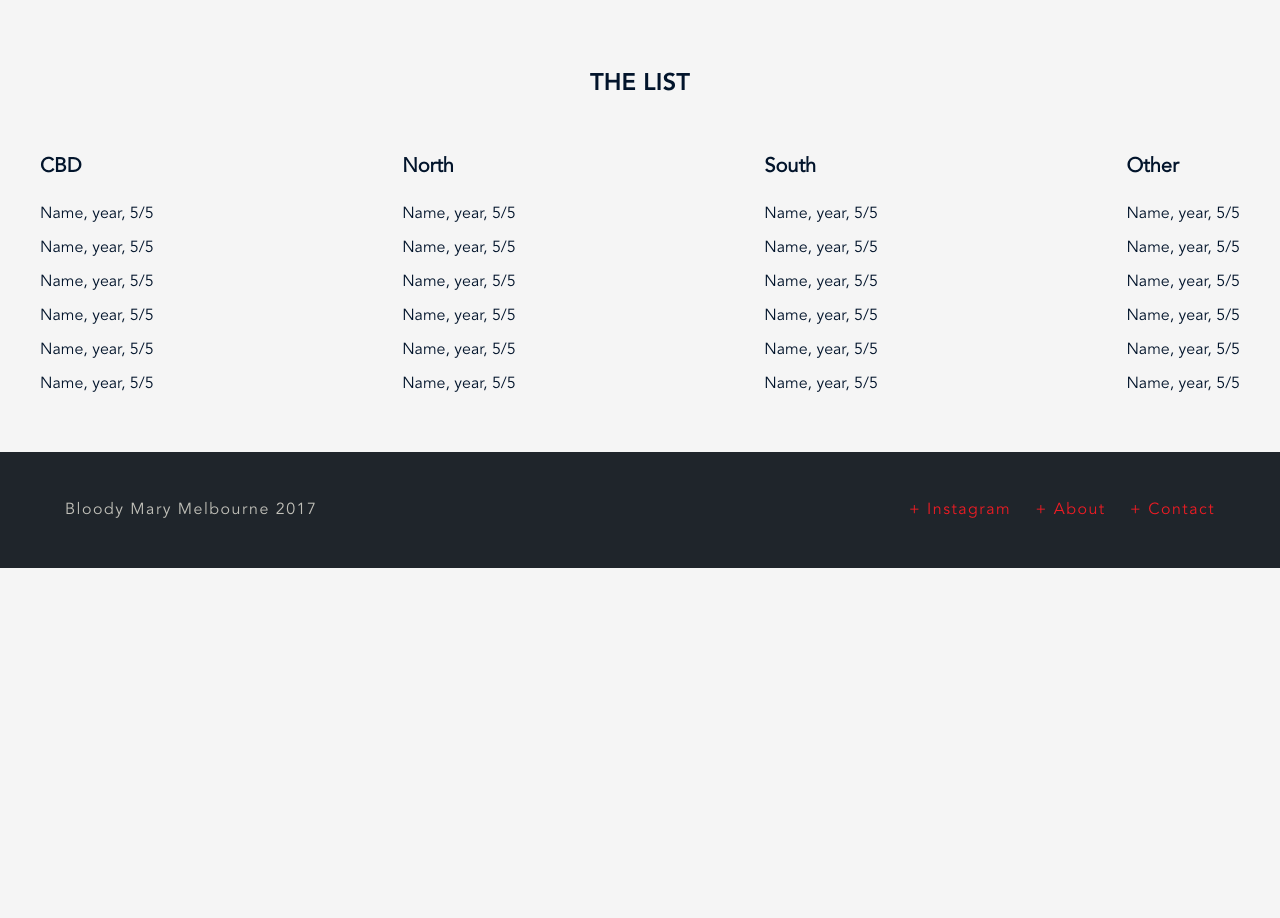
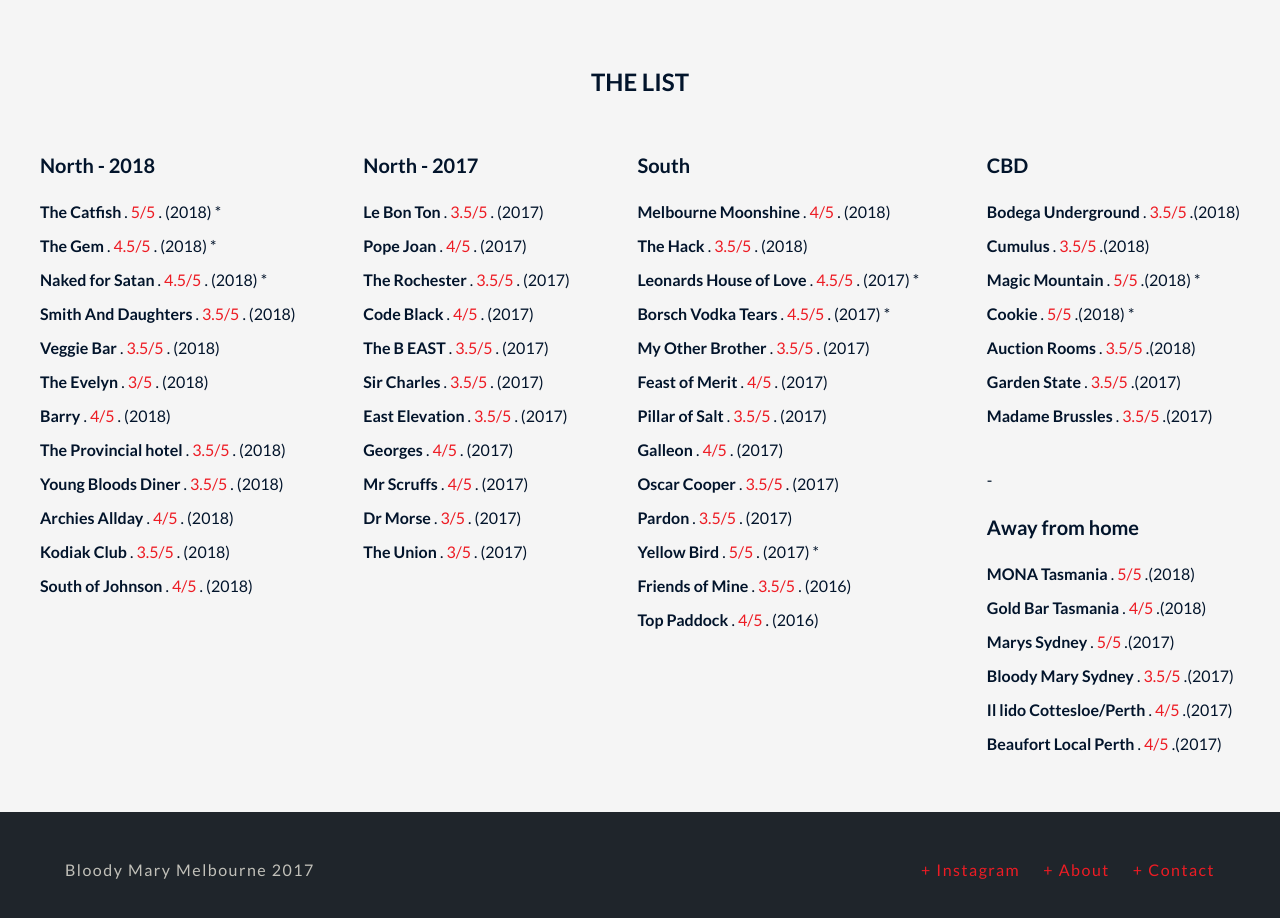
Before and after one commit to blllle/Bloodymary3, a plain HTML site: page index.html in a window 1280 px wide. Shown: the part 1160-2078 px from the top of the page. Before the commit the page ends 1728 px from the top, so only its background shows below. Drawn offline with nearby package versions, Linux system fonts and the light colour scheme; some packages are replaced by stand-ins of ours; a script that the page names is missing.

Commit message:
included list of bloods
list names

```diff
--- a/css/style.scss
+++ b/css/style.scss
@@ -9,8 +9,8 @@
 
 // variables - fonts
 
-$headings-font:             'Avenir Heavy', sans-serif;
-$body-font:                 'Avenir Book', sans-serif;
+$headings-font:             'lato', sans-serif;
+$body-font:                 'lato', sans-serif;
 
 
 $body-size:                 16px;
@@ -20,19 +20,6 @@
 
 
 
-@font-face {
-font-family: 'Avenir Heavy';
-font-style: normal;
-font-weight: normal;
-src: url('fonts/AvenirLTStd-Heavy.woff') format('woff');
-}
-
-@font-face {
-font-family: 'Avenir Book';
-font-style: normal;
-font-weight: normal;
-src: url('fonts/AvenirLTStd-Book.woff') format('woff');
-}
 
 
 body {
@@ -68,6 +55,7 @@
   left: 0;
   background-color: white;
   box-shadow: 0 0 2px rgba(6, 8, 8, 0.15);
+  z-index: 2;
 }
 
 
@@ -119,7 +107,7 @@
 
 h3 {
   font-size: $h3-size;
-  font-weight: 700;
+  font-family: $headings-font;
 }
 
 section {
@@ -171,6 +159,13 @@
 
 }
 
+.venue-name {
+  font-weight: 600;
+}
+.rating {
+  color: $red-color;
+}
+
 
 footer .container {
   display: flex;
--- a/index.html
+++ b/index.html
@@ -28,7 +28,7 @@
 
     <script type="text/javascript" src="https://maps.googleapis.com/maps/api/js?key=AIzaSyCjKQgwOyEoPASA5v9UQ4i64Zpboq8-46Y"></script>
 
-
+ <link href='http://fonts.googleapis.com/css?family=Open+Sans|Lato:400,300,700,900' rel='stylesheet' type='text/css'>
 
 
 
@@ -43,8 +43,8 @@
         <a href="index.html"><img class="logostyle" src="images/bmm2017.svg"/></a>
         <nav>
           <ul>
-            <li><a href="#">The Map</a></li>
-            <li><a href="#">The List</a></li>
+            <li><a href="#map">The Map</a></li>
+            <li><a href="#list">The List</a></li>
           </ul>
         </nav>
       </div>
@@ -60,39 +60,56 @@
 
     </section>
 
-    <section>
+    <section id="map">
       <h2>The Map</h2>
           <div id="mapCanvas" class="mapcanvas"></div>
     </section>
 
 
-    <section>
+    <section id="list">
       <h2>The List</h2>
       <div class="list-all">
+
       <div class="list">
         <h3>
-          CBD
+          North - 2018
         </h3>
         <ul>
-          <li>Name, year, 5/5 </li>
-          <li>Name, year, 5/5 </li>
-          <li>Name, year, 5/5 </li>
-          <li>Name, year, 5/5 </li>
-          <li>Name, year, 5/5 </li>
-          <li>Name, year, 5/5 </li>
+          <li><span class="venue-name">The Catfish</span> . <span class="rating">5/5</span> . (2018) *</li>
+          <li><span class="venue-name">The Gem</span> . <span class="rating">4.5/5</span> . (2018) *</li>
+          <li><span class="venue-name">Naked for Satan</span> . <span class="rating">4.5/5</span> . (2018) *</li>
+          <li><span class="venue-name">Smith And Daughters</span> . <span class="rating">3.5/5</span> . (2018)</li>
+          <li><span class="venue-name">Veggie Bar</span> . <span class="rating">3.5/5</span> . (2018)</li>
+          <li><span class="venue-name">The Evelyn</span> . <span class="rating">3/5</span> . (2018)</li>
+          <li><span class="venue-name">Barry</span> . <span class="rating">4/5</span> . (2018)</li>
+           <li><span class="venue-name">The Provincial hotel</span> . <span class="rating">3.5/5</span> . (2018)</li>
+          <li><span class="venue-name">Young Bloods Diner</span> . <span class="rating">3.5/5</span> . (2018)</li>
+          <li><span class="venue-name">Archies Allday</span> . <span class="rating">4/5</span> . (2018)</li>
+          <li><span class="venue-name">Kodiak Club</span> . <span class="rating">3.5/5</span> . (2018)</li>
+          <li><span class="venue-name">South of Johnson</span> . <span class="rating">4/5</span> . (2018)</li>
         </ul>
       </div>
+
+
       <div class="list">
         <h3>
-          North
+          North - 2017
         </h3>
         <ul>
-          <li>Name, year, 5/5 </li>
-          <li>Name, year, 5/5 </li>
-          <li>Name, year, 5/5 </li>
-          <li>Name, year, 5/5 </li>
-          <li>Name, year, 5/5 </li>
-          <li>Name, year, 5/5 </li>
+
+          <li><span class="venue-name">Le Bon Ton</span> . <span class="rating">3.5/5</span> . (2017)</li>
+          <li><span class="venue-name">Pope Joan</span> . <span class="rating">4/5</span> . (2017)</li>
+          <li><span class="venue-name">The Rochester</span> . <span class="rating">3.5/5</span> . (2017)</li>
+          <li><span class="venue-name">Code Black</span> . <span class="rating">4/5</span> . (2017)</li>
+          <li><span class="venue-name">The B EAST</span> . <span class="rating">3.5/5</span> . (2017)</li>
+          <li><span class="venue-name">Sir Charles</span> . <span class="rating">3.5/5</span> . (2017)</li>
+          <li><span class="venue-name">East Elevation</span> . <span class="rating">3.5/5</span> . (2017)</li>
+          <li><span class="venue-name">Georges</span> . <span class="rating">4/5</span> . (2017)</li>
+         <li><span class="venue-name">Mr Scruffs</span> . <span class="rating">4/5</span> . (2017)</li>
+          <li><span class="venue-name">Dr Morse</span> . <span class="rating">3/5</span> . (2017)</li>
+          <li><span class="venue-name">The Union</span> . <span class="rating">3/5</span> . (2017)</li>
+
+
         </ul>
       </div>
       <div class="list">
@@ -100,25 +117,50 @@
           South
         </h3>
         <ul>
-          <li>Name, year, 5/5 </li>
-          <li>Name, year, 5/5 </li>
-          <li>Name, year, 5/5 </li>
-          <li>Name, year, 5/5 </li>
-          <li>Name, year, 5/5 </li>
-          <li>Name, year, 5/5 </li>
+          <li><span class="venue-name">Melbourne Moonshine</span> . <span class="rating">4/5</span> . (2018) </li>
+          <li><span class="venue-name">The Hack</span> . <span class="rating">3.5/5</span> . (2018) </li>
+          <li><span class="venue-name">Leonards House of Love</span> . <span class="rating">4.5/5</span> . (2017) *</li>
+          <li><span class="venue-name">Borsch Vodka Tears</span> . <span class="rating">4.5/5</span> . (2017) *</li>
+          <li><span class="venue-name">My Other Brother</span> . <span class="rating">3.5/5</span> . (2017)</li>
+          <li><span class="venue-name">Feast of Merit</span> . <span class="rating">4/5</span> . (2017)</li>
+          <li><span class="venue-name">Pillar of Salt</span> . <span class="rating">3.5/5</span> . (2017)</li>
+          <li><span class="venue-name">Galleon</span> . <span class="rating">4/5</span> . (2017)</li>
+          <li><span class="venue-name">Oscar Cooper</span> . <span class="rating">3.5/5</span> . (2017)</li>
+          <li><span class="venue-name">Pardon</span> . <span class="rating">3.5/5</span> . (2017)</li>
+         <li><span class="venue-name">Yellow Bird</span> . <span class="rating">5/5</span> . (2017) *</li>
+          <li><span class="venue-name">Friends of Mine</span> . <span class="rating">3.5/5</span> . (2016)</li>
+          <li><span class="venue-name">Top Paddock</span> . <span class="rating">4/5</span> . (2016)</li>
         </ul>
       </div>
+
+
       <div class="list">
         <h3>
-          Other
+          CBD
         </h3>
         <ul>
-          <li>Name, year, 5/5 </li>
-          <li>Name, year, 5/5 </li>
-          <li>Name, year, 5/5 </li>
-          <li>Name, year, 5/5 </li>
-          <li>Name, year, 5/5 </li>
-          <li>Name, year, 5/5 </li>
+          <li><span class="venue-name">Bodega Underground</span> . <span class="rating">3.5/5</span> .(2018)</li>
+          <li><span class="venue-name">Cumulus</span> . <span class="rating">3.5/5</span> .(2018)</li>
+          <li><span class="venue-name">Magic Mountain</span> . <span class="rating">5/5</span> .(2018) * </li>
+          <li><span class="venue-name">Cookie</span> . <span class="rating">5/5</span> .(2018) * </li>
+          <li><span class="venue-name">Auction Rooms</span> . <span class="rating">3.5/5</span> .(2018)</li>
+          <li><span class="venue-name">Garden State</span> . <span class="rating">3.5/5</span> .(2017)</li>
+          <li><span class="venue-name">Madame Brussles</span> . <span class="rating">3.5/5</span> .(2017)</li>
+        </ul>
+        <br>
+        -
+        <br>
+        <h3>
+          Away from home
+        </h3>
+        <ul>
+          <li><span class="venue-name">MONA Tasmania</span> . <span class="rating">5/5</span> .(2018)</li>
+          <li><span class="venue-name">Gold Bar Tasmania</span> . <span class="rating">4/5</span> .(2018)</li>
+          <li><span class="venue-name">Marys Sydney</span> . <span class="rating">5/5</span> .(2017)</li>
+          <li><span class="venue-name">Bloody Mary Sydney</span> . <span class="rating">3.5/5</span> .(2017)</li>
+          <li><span class="venue-name">Il lido Cottesloe/Perth</span> . <span class="rating">4/5</span> .(2017)</li>
+          <li><span class="venue-name">Beaufort Local Perth</span> . <span class="rating">4/5</span> .(2017) </li>
+
         </ul>
       </div>
     </div>
```
Also changed, not shown: css/style.css.
